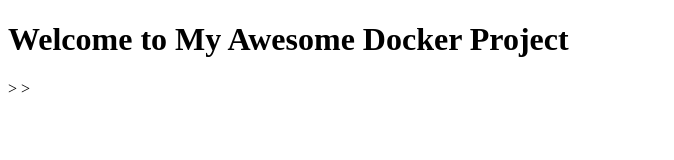
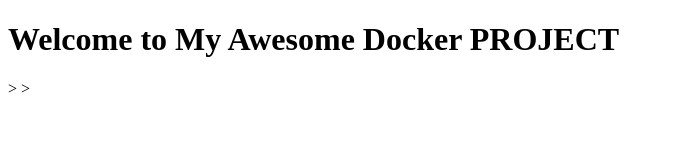
Before and after one commit to soysalb/testingauto, a plain HTML site: page index.html in a window 1280 px wide. Shown: the whole page, without its empty margins (0-674 px from the left). Drawn offline with Linux system fonts and the light colour scheme.

Commit message:
html file editted

```diff
--- a/index.html
+++ b/index.html
@@ -2,7 +2,7 @@
 <html>
 <head>
     <title>Test Automation Project</title>
-    <h1> Welcome to My Awesome Docker Project </h1>>
+    <h1> Welcome to My Awesome Docker PROJECT </h1>>
 </head>
 <body>
 
```
